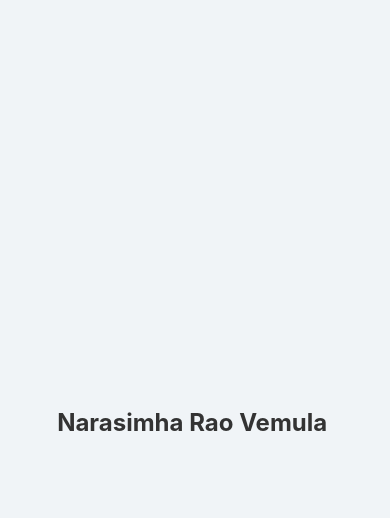
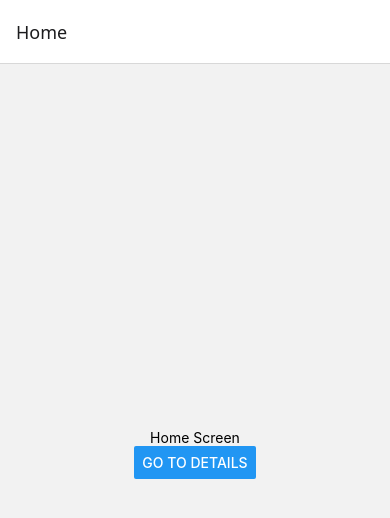
Before and after one commit to rishikumar-cell/GoSlowHosting, a React Native app: screen /Home in a window 390 px wide. Shown: the top 518 px of the page. Built offline with nearby package versions, Linux system fonts and the light colour scheme.

Commit message:
ui integrated

```diff
--- a/App.js
+++ b/App.js
@@ -1,28 +1,6 @@
 import React from 'react';
-import { SafeAreaView, Text, StyleSheet, View } from 'react-native';
+import AppNavigator from './AppNavigator';
 
-const App = () => {
-  return (
-    <SafeAreaView style={styles.container}>
-      <View>
-        <Text style={styles.nameText}> Narasimha Rao Vemula  </Text>
-      </View>
-    </SafeAreaView>
-  );
-};
-
-const styles = StyleSheet.create({
-  container: {
-    flex: 1,
-    justifyContent: 'center',
-    alignItems: 'center',
-    backgroundColor: '#f0f4f7',
-  },
-  nameText: {
-    fontSize: 24,
-    fontWeight: 'bold',
-    color: '#333',
-  },
-});
-
-export default App;
+export default function App() {
+  return <AppNavigator />;
+}
--- /dev/null
+++ b/AppNavigator.js
@@ -0,0 +1,29 @@
+import * as React from 'react';
+import { NavigationContainer } from '@react-navigation/native';
+import { createNativeStackNavigator } from '@react-navigation/native-stack';
+
+// Import your screens from src/screens
+import HomeScreen from './src/screens/HomeScreen';
+import DetailsScreen from './src/screens/DetailsScreen';
+
+const Stack = createNativeStackNavigator();
+
+export default function AppNavigator() {
+  return (
+    <NavigationContainer>
+      <Stack.Navigator initialRouteName="Home">
+        {/* Define your screens */}
+        <Stack.Screen
+          name="Home"
+          component={HomeScreen}
+          options={{ title: 'Home' }}
+        />
+        <Stack.Screen
+          name="Details"
+          component={DetailsScreen}
+          options={{ title: 'Details' }}
+        />
+      </Stack.Navigator>
+    </NavigationContainer>
+  );
+}
--- a/package.json
+++ b/package.json
@@ -10,8 +10,12 @@
     "test": "jest"
   },
   "dependencies": {
+    "@react-navigation/native": "^7.1.9",
+    "@react-navigation/native-stack": "^7.3.13",
     "react": "19.0.0",
-    "react-native": "0.79.2"
+    "react-native": "0.79.2",
+    "react-native-safe-area-context": "^5.4.1",
+    "react-native-screens": "^4.10.0"
   },
   "devDependencies": {
     "@babel/core": "^7.25.2",
--- /dev/null
+++ b/src/screens/DetailsScreen.js
@@ -0,0 +1,14 @@
+import React from 'react';
+import { View, Text, Button } from 'react-native';
+
+export default function DetailsScreen({ navigation }) {
+  return (
+    <View style={{ flex:1, justifyContent: 'center', alignItems: 'center' }}>
+      <Text>Details Screen</Text>
+      <Button
+        title="Go Back Home"
+        onPress={() => navigation.goBack()}
+      />
+    </View>
+  );
+}
--- /dev/null
+++ b/src/screens/HomeScreen.js
@@ -0,0 +1,14 @@
+import React from 'react';
+import { View, Text, Button } from 'react-native';
+
+export default function HomeScreen({ navigation }) {
+  return (
+    <View style={{ flex:1, justifyContent: 'center', alignItems: 'center' }}>
+      <Text>Home Screen</Text>
+      <Button
+        title="Go to Details"
+        onPress={() => navigation.navigate('Details')}
+      />
+    </View>
+  );
+}
```
Also changed, not shown: 1 other file (tests, documents, lock files or other folders).
